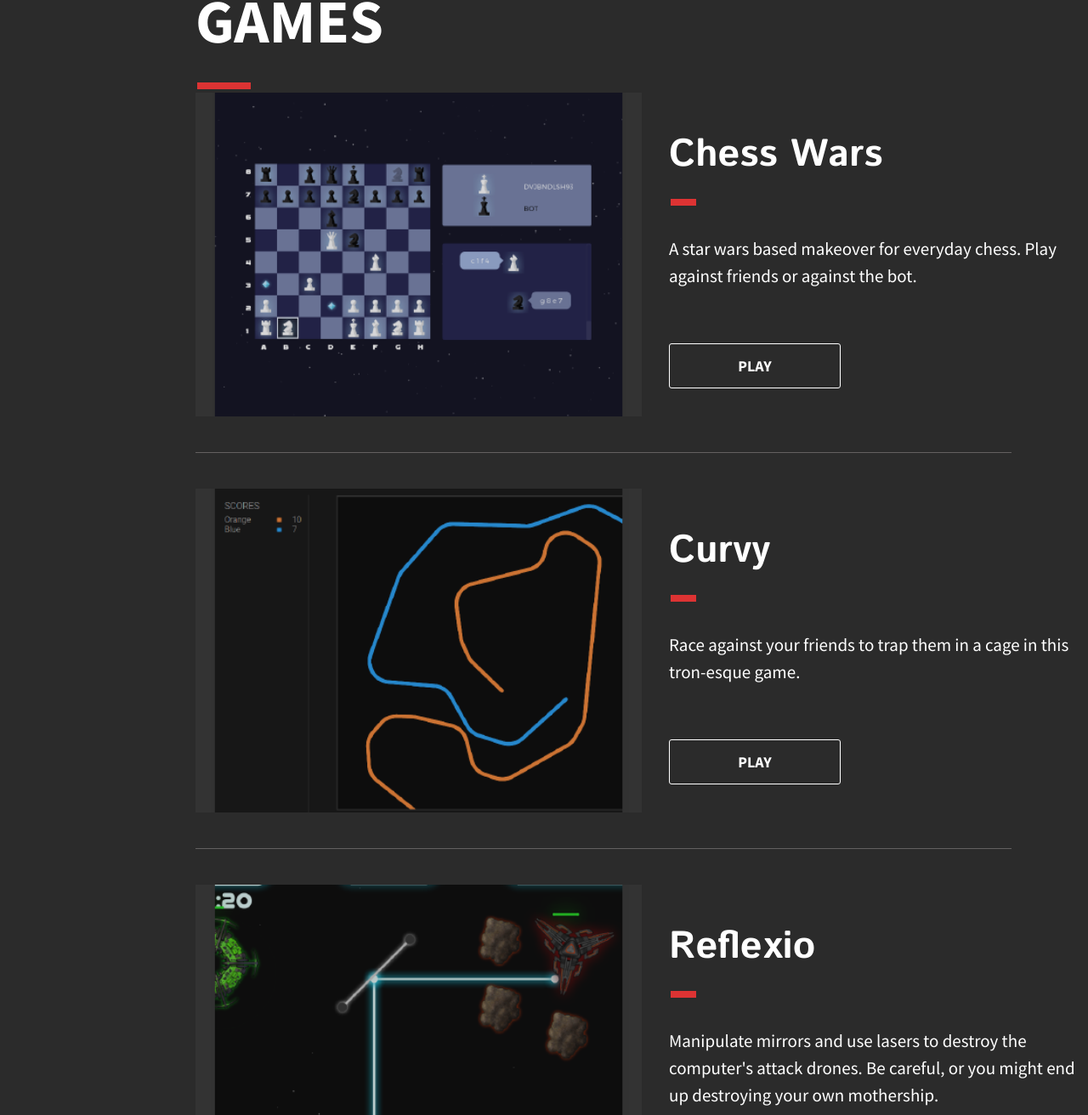
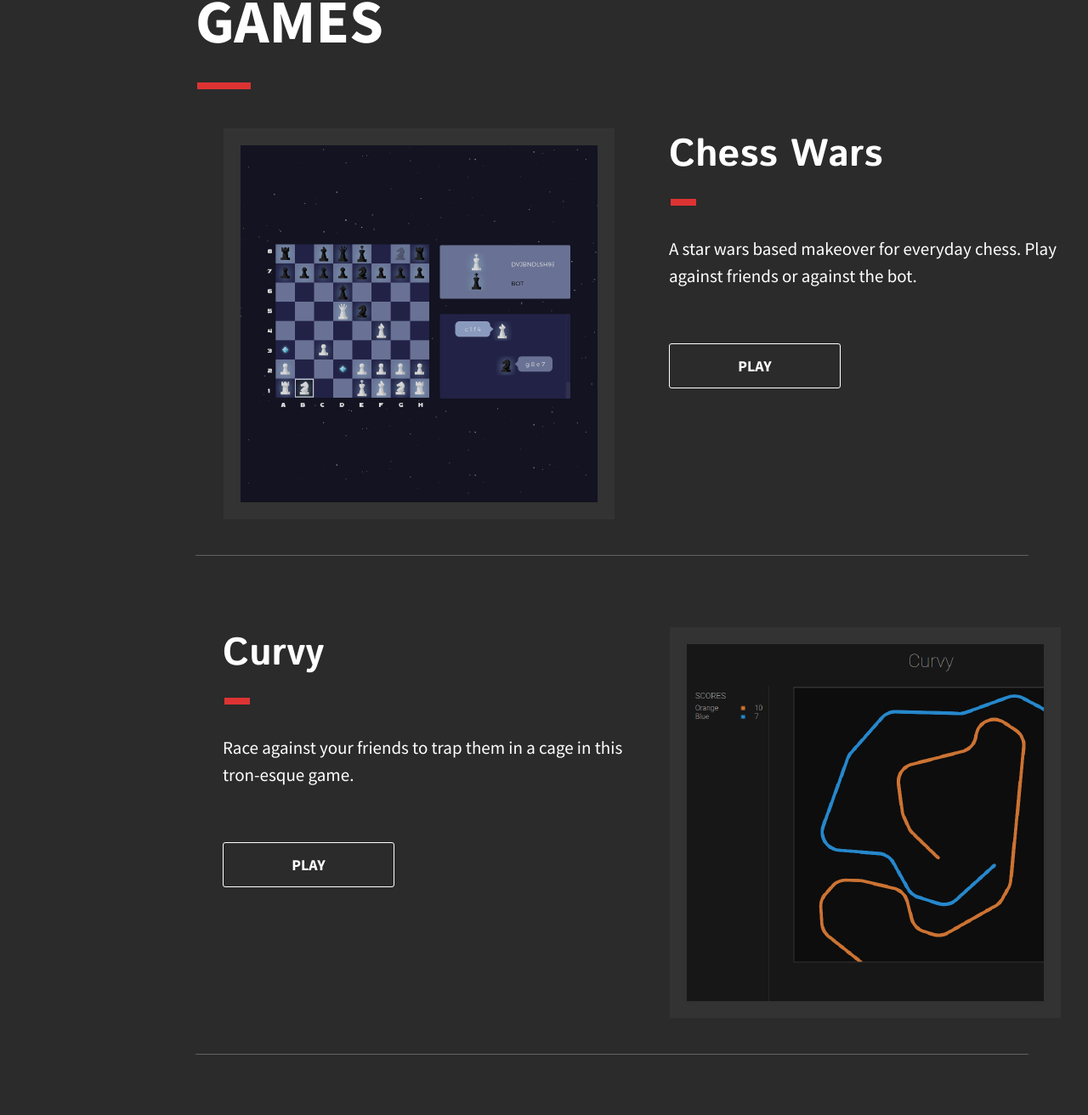
Before and after one commit to AayushSaini101/game-portal, a website: page index.html in a window 1280 px wide. Shown: the part 1028-2340 px from the top of the page at 85% size. Drawn offline with nearby package versions, Linux system fonts and the light colour scheme; some packages are replaced by stand-ins of ours; a script that the page names is missing.

Commit message:
Adds new images to game section

```diff
--- a/index.html
+++ b/index.html
@@ -2,9 +2,9 @@
 <html>
 <head>
 	<title>SDSLabs' Gaming Portal</title>
-	<link rel="stylesheet" href="//cdnjs.cloudflare.com/ajax/libs/pure/0.6.0/pure-min.css">
+	<link rel="stylesheet" href="https://cdnjs.cloudflare.com/ajax/libs/pure/0.6.0/pure-min.css">
 	<link rel="stylesheet" type="text/css" href="style.css">
-	<script src="//ajax.googleapis.com/ajax/libs/jquery/1.12.0/jquery.min.js"></script>
+	<script src="https://ajax.googleapis.com/ajax/libs/jquery/1.12.0/jquery.min.js"></script>
 	<script type="text/javascript" src="./node_modules/jquery.scrollto/jquery.scrollTo.min.js"></script>
 </head>
 <body>
@@ -42,7 +42,10 @@
 			<p>GAMES</p>
 		</div>
 		<div class="pure-g subsection">
-			<div class="pure-u-1-2 game-image" style='background-image: url("img/chess.png")'>
+			<div class="pure-u-1-2 game-image">
+				<div class = "subsection">
+					<img src = "img/chess.png">
+				</div>
 			</div>
 			<div class="pure-u-1-2 game-desc">
 				<div class="pure-u-1 bold underline subsection subheading">
@@ -62,8 +65,6 @@
 		</div>
 		<hr>
         <div class="pure-g subsection">
-            <div class="pure-u-1-2 game-image" style='background-image: url("img/curvy.png")'>
-            </div>
             <div class="pure-u-1-2 game-desc">
                 <div class="pure-u-1 bold underline subsection subheading">
                     Curvy
@@ -79,10 +80,18 @@
                     </a>
                 </div>
             </div>
+            <div class="pure-u-1-2 game-image">
+            	<div class = "subsection">
+            		<img src="img/curvy.png">
+            	</div>
+            </div>
         </div>
         <hr>
         <div class="pure-g subsection">
-            <div class="pure-u-1-2 game-image" style='background-image: url("img/reflexio.png")'>
+            <div class="pure-u-1-2 game-image">
+            	<div class = "subsection">
+            		<img src = "img/reflexio.png">
+            	</div>
             </div>
             <div class="pure-u-1-2 game-desc">
                 <div class="pure-u-1 bold underline subsection subheading">
--- a/style.scss
+++ b/style.scss
@@ -107,7 +107,7 @@ hr {
 	background-color: #636060;
     border: 0 none;
     height: 1px;
-    margin-right: 90px;
+    margin-right: 70px;
     margin-top: 42px;
 }
 
@@ -117,7 +117,7 @@ section {
 	padding-top: 105px;
 
 	&#home {
-		background-image: url('background.png');
+		background-image: url('img/background.png');
 		background-size: cover;
 	}
 
@@ -258,9 +258,10 @@ body {
 }
 
 .game-image {
-	background-repeat: no-repeat;
-	background-size: cover;
-	background-position: center;
+	img {
+		display:block;
+		margin:auto;
+	}
 }
 
 .game-desc {
```
Also changed, not shown: style.css.
